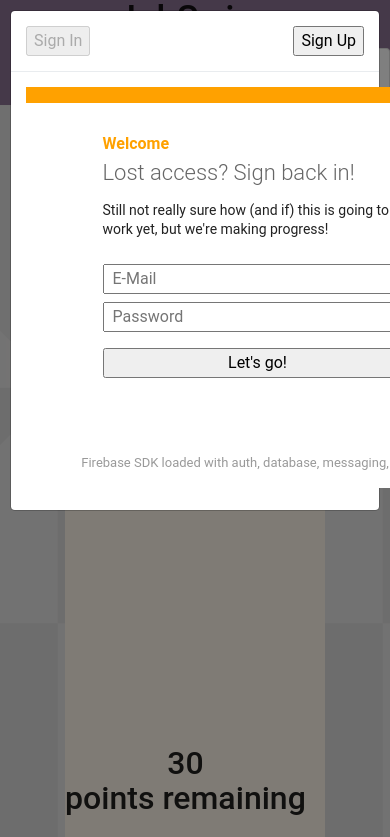
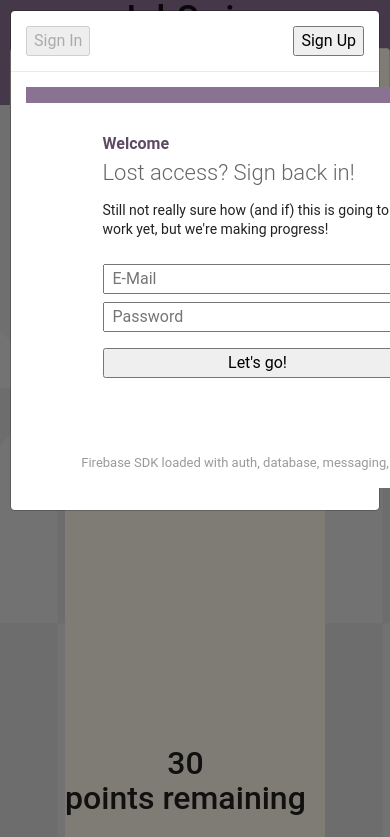
Before and after one commit to JonathanPartain/openhack2017, a website: page public/index.html in a window 390 px wide. Shown: the top 837 px of the page. Drawn offline with nearby package versions, Linux system fonts and the light colour scheme; no server answers.

Commit message:
retrieved lost stuff

```diff
--- a/public/style/style.css
+++ b/public/style/style.css
@@ -37,14 +37,20 @@
 }
 
 .nav-link{
-	color: #F0F0F0;
-}
-.nav-item {
-    padding-left: 0px;
+	color: black;
+	background-color: white;
 }
 
-.nav-{
+.nav-item .nav-link.active{
+	background-color: #FFF6EB;
+
+
+}
+
+.nav-link li.active {
 	color: #FFF6EB;
+	background-color: #FFF6EB;
+
 }
 
 h1 {
--- a/public/style/temporary.css
+++ b/public/style/temporary.css
@@ -1,6 +1,6 @@
 body { background: #ECEFF1; color: rgba(0,0,0,0.87); font-family: Roboto, Helvetica, Arial, sans-serif; margin: 0; padding: 0; }
 #message { background: white; max-width: 360px; margin: 100px auto 16px; padding: 32px 24px; border-radius: 3px; }
-#message h2 { color: #ffa100; font-weight: bold; font-size: 16px; margin: 0 0 8px; }
+#message h2 { color:  #5c4b63; font-weight: bold; font-size: 16px; margin: 0 0 8px; }
 #message h1 { font-size: 22px; font-weight: 300; color: rgba(0,0,0,0.6); margin: 0 0 16px;}
 #message p { line-height: 140%; margin: 16px 0 24px; font-size: 14px; }
 #message a { display: block; text-align: center; background: #039be5; text-transform: uppercase; text-decoration: none; color: white; padding: 16px; border-radius: 4px; }
@@ -8,7 +8,7 @@ body { background: #ECEFF1; color: rgba(0,0,0,0.87); font-family: Roboto, Helvet
 #load { color: rgba(0,0,0,0.4); text-align: center; font-size: 13px; }
 @media (max-width: 600px) {
     body, #message { margin-top: 0; background: white; box-shadow: none; }
-    body { border-top: 16px solid #ffa100; }
+    body { border-top: 16px solid #8A7292; }
 }
 
 /* The above is pretty much borrowed from Google's Firebase default layout...
```
